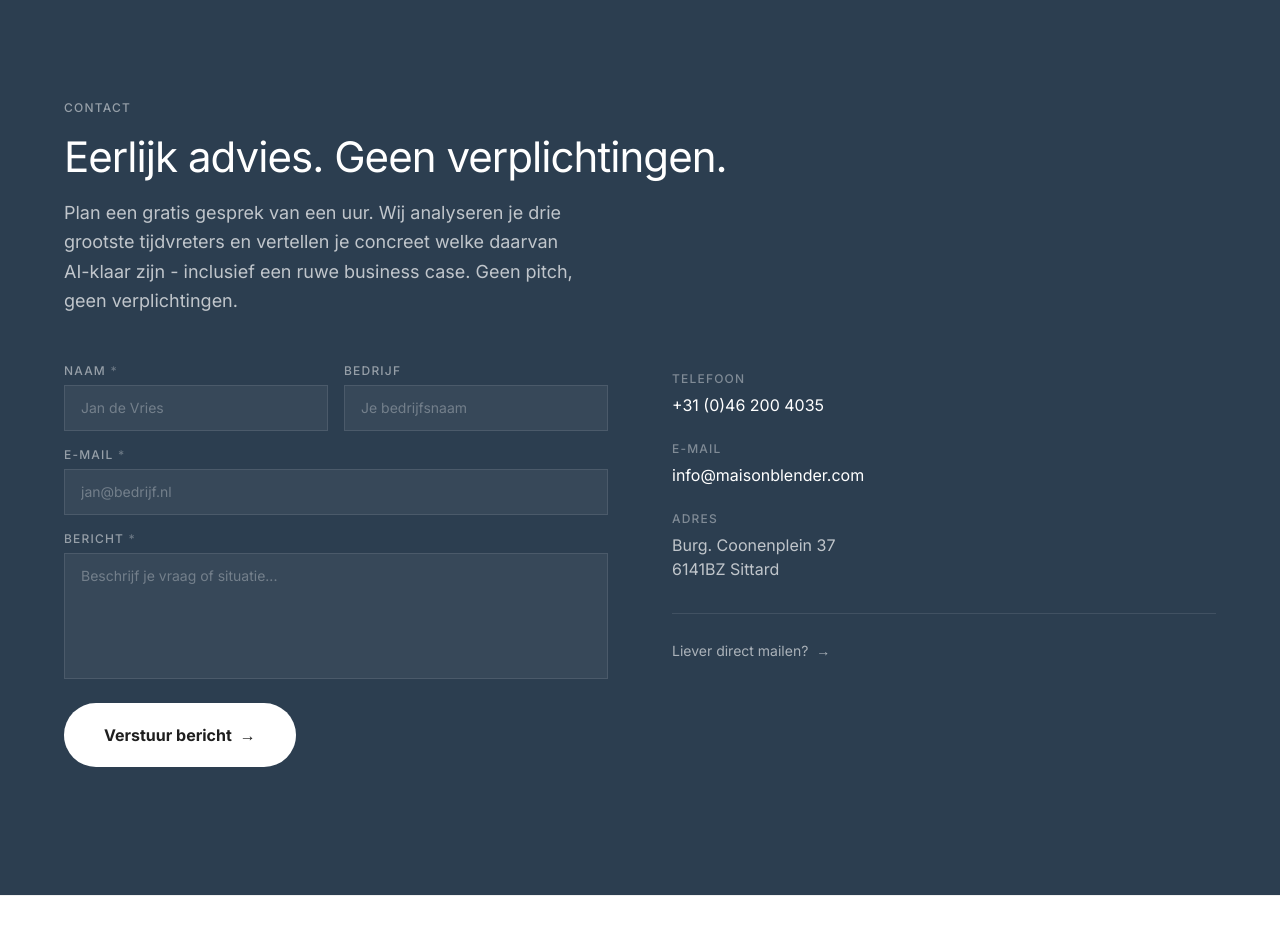
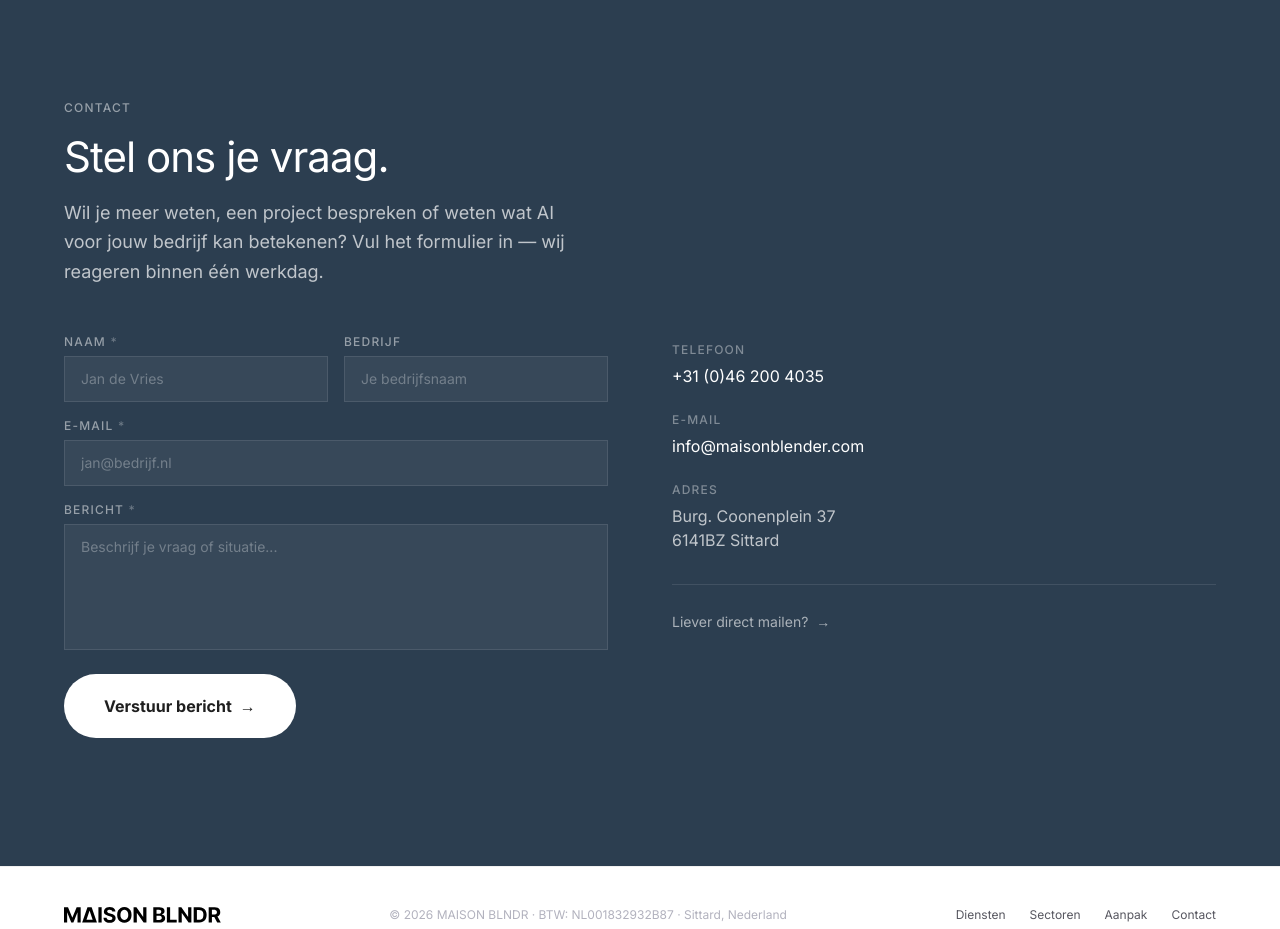
Before and after one commit to maisonblender/maisonblender.com, a Next.js app: page / in a window 1280 px wide. Shown: the part 7640-8569 px from the top of the page. Built offline with nearby package versions, Linux system fonts and the light colour scheme.

Commit message:
Rework contact section to general contact form copy
Remove reference to free 1-hour strategy session and replace with
neutral contact CTA per board feedback. No more mentions of
tijdvreters, business case, or specific session format.

Co-Authored-By: Paperclip <noreply@paperclip.ing>

```diff
--- a/components/Contact.tsx
+++ b/components/Contact.tsx
@@ -14,12 +14,11 @@ export default function Contact() {
             className="text-[28px] font-normal leading-[1.2] tracking-tight text-white sm:text-[35px] lg:text-[42px]"
             style={{ letterSpacing: "-0.95px" }}
           >
-            Eerlijk advies. Geen verplichtingen.
+            Stel ons je vraag.
           </h2>
           <p className="max-w-lg text-lg text-white/70 leading-relaxed">
-            Plan een gratis gesprek van een uur. Wij analyseren je drie grootste tijdvreters
-            en vertellen je concreet welke daarvan AI-klaar zijn - inclusief een ruwe business case.
-            Geen pitch, geen verplichtingen.
+            Wil je meer weten, een project bespreken of weten wat AI voor jouw bedrijf kan betekenen?
+            Vul het formulier in — wij reageren binnen één werkdag.
           </p>
         </div>
 
```
